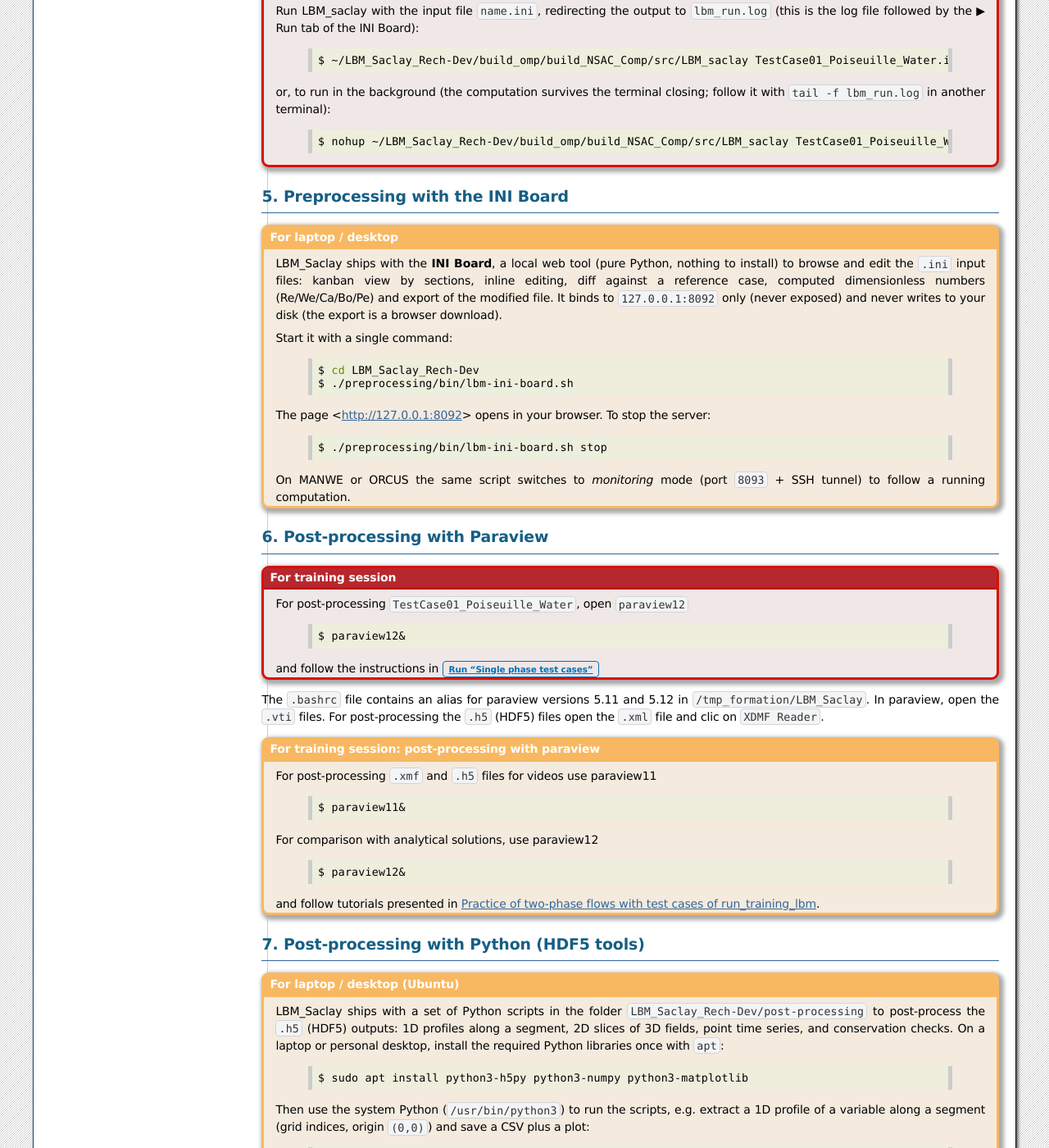
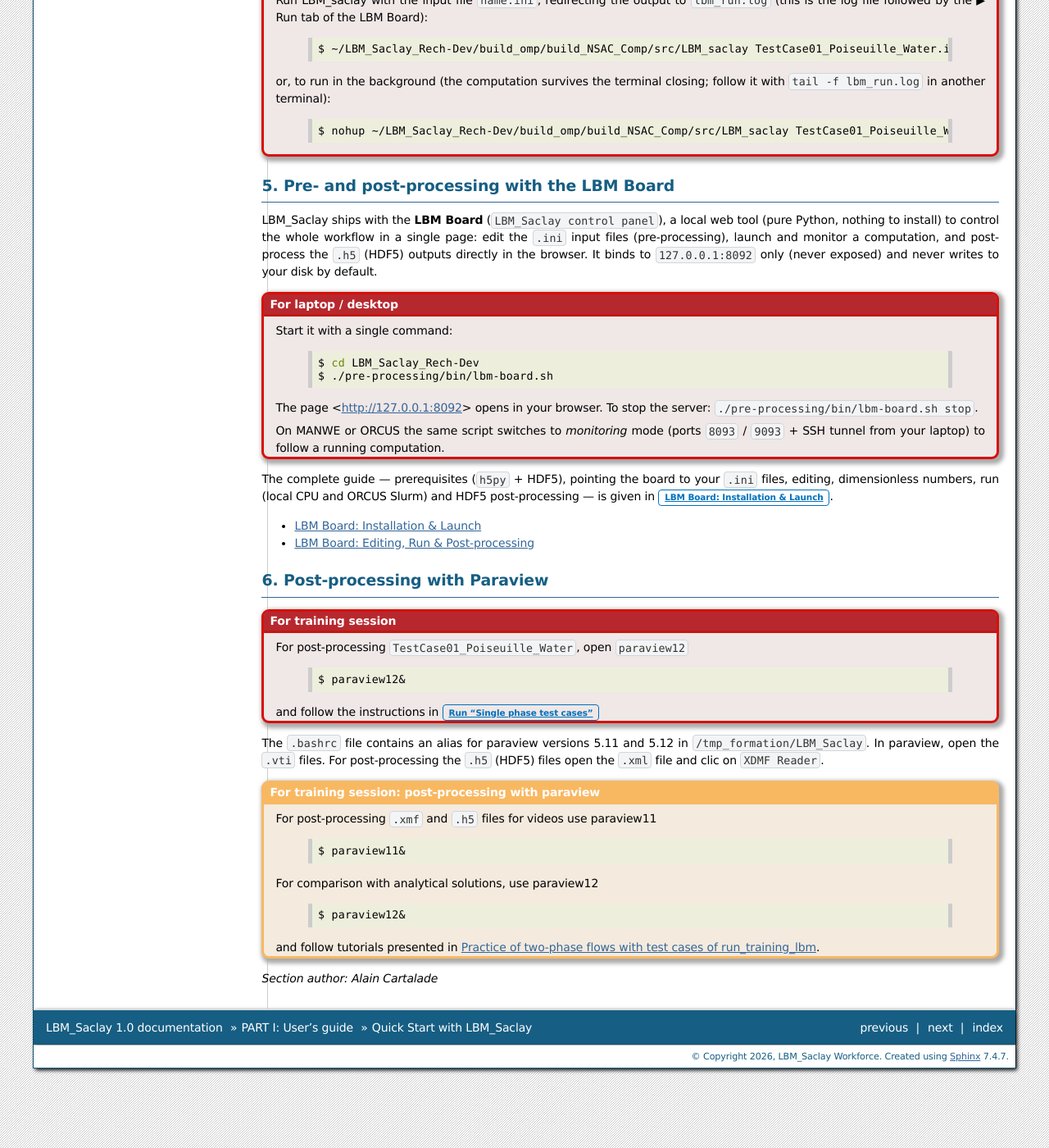
Before and after one commit to cea-lbm-saclay/LBM_Saclay_Documentation, a Sphinx documentation site: the page built from doc/src_doc/01_USER_GUIDE/QUICKSTART/quickstart.rst, in a window 1280 px wide and 1400 px high, scrolled down 3261 px. Shown: the whole window at 82% size. Built offline with Sphinx 7.4.7, drawn with Linux system fonts in a browser that asks for light colours; some of the changed text lies outside the part shown.

Commit message:
Add LBM Board pages

```diff
--- a/doc/src_doc/01_USER_GUIDE/QUICKSTART/quickstart.rst
+++ b/doc/src_doc/01_USER_GUIDE/QUICKSTART/quickstart.rst
@@ -48,7 +48,7 @@
 
                $ lbm-tools.sh doc
 
-          ``lbm-tools.sh`` is the launcher of the LBM_Saclay small tools (``preprocessing/bin``). The sub-command ``doc`` opens the documentation in your web browser (``https://cea-lbm-saclay.github.io/LBM_Saclay_Documentation/index.html``). If ``lbm-tools.sh`` is not found, run once : ``bash $HOME/LBM_Saclay_Rech-Dev/preprocessing/bin/setup_path.sh`` then ``source ~/.bashrc`` (see section 2 below).
+          ``lbm-tools.sh`` is the launcher of the LBM_Saclay small tools (``pre-processing/bin``). The sub-command ``doc`` opens the documentation in your web browser (``https://cea-lbm-saclay.github.io/LBM_Saclay_Documentation/index.html``). If ``lbm-tools.sh`` is not found, run once : ``bash $HOME/LBM_Saclay_Rech-Dev/lbm-env.sh`` then ``source ~/.bashrc`` (see section 2 below).
 
          3. Either a. or b./c.
 
@@ -92,7 +92,7 @@
 
              $ lbm-tools.sh doc
 
-          ``lbm-tools.sh`` is the launcher of the LBM_Saclay small tools (``preprocessing/bin``). The sub-command ``doc`` opens the documentation in your web browser (``https://cea-lbm-saclay.github.io/LBM_Saclay_Documentation/index.html``). If ``lbm-tools.sh`` is not found, run once : ``bash $HOME/LBM_Saclay_Rech-Dev/preprocessing/bin/setup_path.sh`` then ``source ~/.bashrc`` (see section 2 below).
+          ``lbm-tools.sh`` is the launcher of the LBM_Saclay small tools (``pre-processing/bin``). The sub-command ``doc`` opens the documentation in your web browser (``https://cea-lbm-saclay.github.io/LBM_Saclay_Documentation/index.html``). If ``lbm-tools.sh`` is not found, run once : ``bash $HOME/LBM_Saclay_Rech-Dev/lbm-env.sh`` then ``source ~/.bashrc`` (see section 2 below).
 
 
    .. tab-item:: For other users
@@ -126,31 +126,32 @@
 
       .. admonition:: Download LBM_Saclay
 
-         To download either the **Training** version or the **Rech-Dev** version, open a terminal (or Konsole) and copy-paste one of two commands below:
-
-         e.g. for ``LBM_Saclay_Rech-Dev`` version:
+         To download the **Rech-Dev** version of LBM_Saclay, open a terminal (or Konsole) and copy-paste the command below:
 
             .. code-block:: shell
 
                $ git clone --recursive https://codev-tuleap.cea.fr/plugins/git/lbmsaclay/LBM_Saclay_Rech-Dev.git
 
-         e.g. for ``LBM_Saclay_Training`` version
-
-            .. code-block:: shell
-
-               $ git clone --recursive https://codev-tuleap.cea.fr/plugins/git/lbmsaclay/LBM_Saclay_Training.git
 
       .. admonition:: Add the LBM_Saclay tools to your PATH (one time, after the clone)
          :class: important
 
-         The folder ``LBM_Saclay_Rech-Dev/preprocessing/bin`` contains the small launcher
-         ``lbm-tools.sh`` (documentation, cleaning of output files, splitting of a large
-         ``.xmf`` file, INI Board monitoring). After the clone, run once:
+         The script ``LBM_Saclay_Rech-Dev/lbm-env.sh`` (root of the clone) writes a
+         delimited ``LBM-env`` block into your ``~/.bashrc`` (PATH of
+         ``pre-processing/bin``, aliases ``lbm-env`` and ``lbm-start``, and on
+         ORCUS the ``Slurm-Orcus`` PATH plus the ``SQ*`` aliases). It is
+         **idempotent** (one block per machine, automatic backup of
+         ``~/.bashrc`` before each write). After the clone, run once:
 
             .. code-block:: shell
 
-               $ bash LBM_Saclay_Rech-Dev/preprocessing/bin/setup_path.sh
+               $ bash LBM_Saclay_Rech-Dev/lbm-env.sh
                $ source ~/.bashrc
+
+         :octicon:`alert-fill;2em;sd-text-info` After every ``git pull``,
+         re-run ``bash lbm-env.sh`` to refresh the block. The old
+         ``pre-processing/bin/setup_path.sh`` is deprecated (its line is not
+         managed by ``lbm-env.sh --remove``).
 
          You can then use ``lbm-tools.sh`` from any case directory:
 
@@ -160,6 +161,7 @@
                $ lbm-tools.sh doc        # open the documentation
                $ lbm-tools.sh nettoie    # clean output files of the current directory
                $ lbm-tools.sh split 50   # split the unique .xmf of the current directory
+               $ lbm-tools.sh monitor    # start the LBM Board in monitoring role
 
    .. tab-item:: From folder ``/tmp_formation``
 
@@ -379,7 +381,7 @@
 
    Run LBM_saclay with the input file ``name.ini``, redirecting the output
    to ``lbm_run.log`` (this is the log file followed by the ▶ Run tab of the
-   INI Board):
+   LBM Board):
 
     .. code-block:: shell
 
@@ -392,34 +394,43 @@
 
        $ nohup ~/LBM_Saclay_Rech-Dev/build_omp/build_NSAC_Comp/src/LBM_saclay TestCase01_Poiseuille_Water.ini > lbm_run.log 2>&1 &
 
-5. Preprocessing with the INI Board
------------------------------------
+5. Pre- and post-processing with the LBM Board
+----------------------------------------------
+
+LBM_Saclay ships with the **LBM Board** (``LBM_Saclay control panel``), a
+local web tool (pure Python, nothing to install) to control the whole
+workflow in a single page: edit the ``.ini`` input files (pre-processing),
+launch and monitor a computation, and post-process the ``.h5`` (HDF5)
+outputs directly in the browser. It binds to ``127.0.0.1:8092`` only
+(never exposed) and never writes to your disk by default.
 
 .. admonition:: For laptop / desktop
-   :class: important
-
-   LBM_Saclay ships with the **INI Board**, a local web tool (pure Python,
-   nothing to install) to browse and edit the ``.ini`` input files: kanban
-   view by sections, inline editing, diff against a reference case, computed
-   dimensionless numbers (Re/We/Ca/Bo/Pe) and export of the modified file.
-   It binds to ``127.0.0.1:8092`` only (never exposed) and never writes to
-   your disk (the export is a browser download).
+   :class: error
 
    Start it with a single command:
 
       .. code-block:: shell
 
          $ cd LBM_Saclay_Rech-Dev
-         $ ./preprocessing/bin/lbm-ini-board.sh
+         $ ./pre-processing/bin/lbm-board.sh
 
-   The page <http://127.0.0.1:8092> opens in your browser. To stop the server:
+   The page <http://127.0.0.1:8092> opens in your browser. To stop the
+   server: ``./pre-processing/bin/lbm-board.sh stop``.
 
-      .. code-block:: shell
+   On MANWE or ORCUS the same script switches to *monitoring* mode
+   (ports ``8093`` / ``9093`` + SSH tunnel from your laptop) to follow a
+   running computation.
 
-         $ ./preprocessing/bin/lbm-ini-board.sh stop
+The complete guide — prerequisites (``h5py`` + HDF5), pointing the board
+to your ``.ini`` files, editing, dimensionless numbers, run (local CPU
+and ORCUS Slurm) and HDF5 post-processing — is
+given in :bdg-ref-primary-line:`LBM Board: Installation & Launch <LBM-Board>`.
 
+.. toctree::
+   :maxdepth: 1
 
-   On MANWE or ORCUS the same script switches to *monitoring* mode (port ``8093`` + SSH tunnel) to follow a running computation.
+   ./lbm_board.rst
+   ./lbm_board_usage.rst
 
 6. Post-processing with Paraview
 --------------------------------
@@ -454,35 +465,4 @@
 
    and follow tutorials presented in :ref:`Run_Training-LBM`.
 
-7. Post-processing with Python (HDF5 tools)
---------------------------------------------
-
-.. admonition:: For laptop / desktop (Ubuntu)
-   :class: important
-
-   LBM_Saclay ships with a set of Python scripts in the folder
-   ``LBM_Saclay_Rech-Dev/post-processing`` to post-process the ``.h5`` (HDF5)
-   outputs: 1D profiles along a segment, 2D slices of 3D fields, point
-   time series, and conservation checks. On a laptop or personal desktop,
-   install the required Python libraries once with ``apt``:
-
-      .. code-block:: shell
-
-         $ sudo apt install python3-h5py python3-numpy python3-matplotlib
-
-   Then use the system Python (``/usr/bin/python3``) to run the scripts, e.g.
-   extract a 1D profile of a variable along a segment (grid indices,
-   origin ``(0,0)``) and save a CSV plus a plot:
-
-      .. code-block:: shell
-
-         $ cd LBM_Saclay_Rech-Dev/run_training_lbm/TestCase01_Poiseuille_Water
-         $ /usr/bin/python3 ../../post-processing/lbm_extract_profile_h5.py \
-             myCase.h5 --var phi -P1 x1,y1 -P2 x2,y2
-
-   List the variables available in a ``.h5`` file with the option ``--list``.
-
-
-   If ``python3`` does not find ``h5py`` although the ``apt`` packages are installed, another Python (virtualenv, conda) shadows the system one: check with ``which python3`` and use ``/usr/bin/python3`` instead.
-
 .. sectionauthor:: Alain Cartalade
```
Also changed, not shown: doc/src_doc/01_USER_GUIDE/QUICKSTART/lbm_board.rst (added, +174 -0 lines), doc/src_doc/01_USER_GUIDE/QUICKSTART/lbm_board_usage.rst (added, +160 -0 lines).
